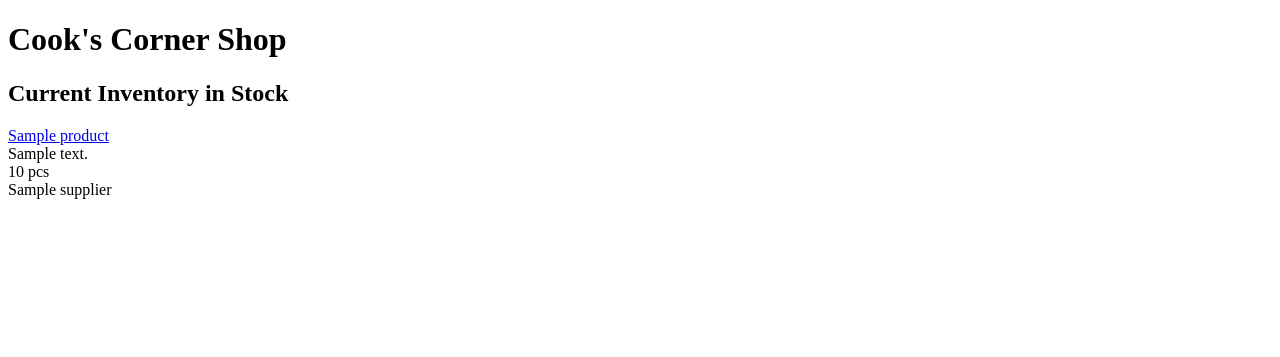
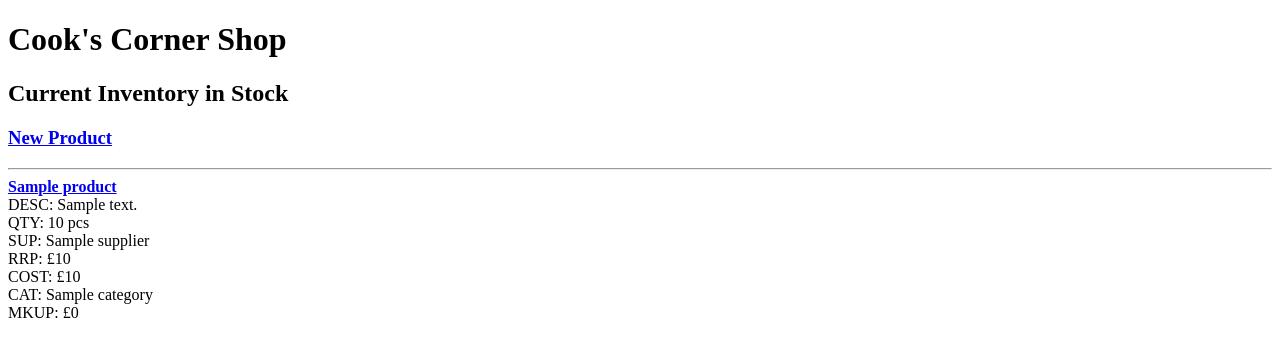
Before and after one commit to DonutsGoHere/Shop_Inventory, a Flask app: page /products in a window 1280 px wide. Shown: the part 70-427 px from the top of the page. Run offline with Flask 2, Linux system fonts and the light colour scheme; a database or web service that is not in the repository returns one stand-in record (values such as "Sample title"); some libraries are stand-ins or nearby versions.

Commit message:
update errors fixed

```diff
--- a/controllers/products_controller.py
+++ b/controllers/products_controller.py
@@ -27,7 +27,8 @@ def create_product():
   quantity = request.form['quantity']
   buy_price = request.form['buy_price']
   sell_price = request.form['sell_price']
-  product = Product(name, description, supplier, quantity, buy_price, sell_price)
+  category = request.form['category']
+  product = Product(name, description, supplier, quantity, buy_price, sell_price, category)
   product_repository.save(product)
   return redirect('/products')
 
@@ -45,7 +46,7 @@ def edit_product(id):
   return render_template('products/edit.html', product = product, all_suppliers = suppliers)
 
 
-@products_blueprint.route("/products", methods=['POST'])
+@products_blueprint.route("/products/<id>", methods=['POST'])
 def update_product(id):
   name = request.form['name']
   description = request.form['description']
@@ -53,8 +54,8 @@ def update_product(id):
   quantity = request.form['quantity']
   buy_price = request.form['buy_price']
   sell_price = request.form['sell_price']
-  product = Product(name, description, supplier, quantity, buy_price, sell_price, id)
-  print(product.supplier.name())
+  category = request.form['category']
+  product = Product(name, description, supplier, quantity, buy_price, sell_price, category, id)
   product_repository.update(product)
   return redirect('/products')
 
--- a/controllers/suppliers_controller.py
+++ b/controllers/suppliers_controller.py
@@ -48,11 +48,10 @@ def edit_supplier(id):
 
 # UPDATE
 # PUT '/suppliers/<id>'
-@suppliers_blueprint.route("/suppliers", methods=['POST'])
+@suppliers_blueprint.route("/suppliers/<id>", methods=['POST'])
 def update_supplier(id):
   name = request.form['name']
   supplier = Supplier(name, id)
-  print(supplier.supplier.name())
   supplier_repository.update(supplier)
   return redirect('/suppliers')
 
--- a/db/stock_manager.sql
+++ b/db/stock_manager.sql
@@ -13,5 +13,6 @@ CREATE TABLE products (
   quantity INT,
   buy_price INT,
   sell_price INT,
+  category VARCHAR(255),
   supplier_id INT REFERENCES suppliers(id)
 );
--- a/models/product.py
+++ b/models/product.py
@@ -1,15 +1,17 @@
 class Product():
-  def __init__(self, name, description, supplier, quantity, buy_price, sell_price, id = None):
+  def __init__(self, name, description, supplier, quantity, buy_price, sell_price, category, id = None):
     self.name = name
     self.description = description
     self.supplier = supplier
     self.quantity = quantity
     self.buy_price = buy_price
     self.sell_price = sell_price
+    self.category = category
     self.id = id
 
   def calculate_mark_up(self):
-    pass
+    mark_up = (self.sell_price) - (self.buy_price)
+    return mark_up
 
   def stock_indicator(self):
     if self.quantity >= 10:
--- a/repositories/product_repository.py
+++ b/repositories/product_repository.py
@@ -4,8 +4,8 @@ from models.product import Product
 import repositories.supplier_repository as supplier_repository
 
 def save(product):
-  sql = "INSERT INTO products (name, description, supplier_id, quantity, buy_price, sell_price) VALUES (%s, %s, %s, %s, %s, %s) RETURNING * "
-  values = [product.name, product.description, product.supplier.id, product.quantity, product.buy_price, product.sell_price]
+  sql = "INSERT INTO products (name, description, supplier_id, quantity, buy_price, sell_price, category) VALUES (%s, %s, %s, %s, %s, %s, %s) RETURNING * "
+  values = [product.name, product.description, product.supplier.id, product.quantity, product.buy_price, product.sell_price, product.category]
   results = run_sql(sql, values)
   id = results[0]['id']
   product.id = id
@@ -18,7 +18,7 @@ def select_all():
 
   for res in results:
     supplier = supplier_repository.select(res['supplier_id'])
-    product = Product(res['name'], res['description'], supplier, res['quantity'], res['buy_price'], res['sell_price'], res ['id'])
+    product = Product(res['name'], res['description'], supplier, res['quantity'], res['buy_price'], res['sell_price'], res['category'], res ['id'])
     products.append(product)
   return products
 
@@ -30,12 +30,13 @@ def select(id):
 
   if result is not None:
     supplier = supplier_repository.select(result['supplier_id'])
-    product = Product(result['name'], result['description'], supplier, result['quantity'], result['buy_price'], result['sell_price'], result['id'])
+    product = Product(result['name'], result['description'], supplier, result['quantity'], result['buy_price'], result['sell_price'], result['category'], result['id'])
   return product
 
 def update(product):
-  sql = "UPDATE products SET (name, description, supplier_id, quantity, buy_price, sell_price) = (%s, %s, %s, %s, %s, %s) WHERE id = %s"
-  values = [product.name, product.description, product.supplier.id, product.quantity, product.buy_price, product.sell_price, product.id]
+  sql = "UPDATE products SET (name, description, supplier_id, quantity, buy_price, sell_price, category) = (%s, %s, %s, %s, %s, %s, %s) WHERE id = %s"
+  values = [product.name, product.description, product.supplier.id, product.quantity, product.buy_price, product.sell_price, product.category, product.id]
+  print(values)
   run_sql(sql, values)
 
 def delete_all():
--- a/templates/base.html
+++ b/templates/base.html
@@ -21,6 +21,6 @@
     {% block content %}
     {% endblock %}
   </div>
-
+<footer></footer>
 </body>
 </html>
--- a/templates/products/index.html
+++ b/templates/products/index.html
@@ -1,18 +1,29 @@
 {% extends "base.html" %}
 {% block content %}
 <h2>Current Inventory in Stock</h2>
-
+<h3>
+<a href="/products/new">New Product</a>
+</h3>
+<hr>
 {% for product in all_products %}
   {% if product.quantity > 0 %}
     <div class="product">
       <div class="content">
-        <a href="/products/{{product.id}}">{{product.name}}</a>
+        <b><a href="/products/{{product.id}}">{{product.name}}</a></b>
         <div class="name">
-          {{product.description}}
+          DESC: {{product.description}}
           <br>
-          {{product.quantity}} pcs {{product.stock_indicator()}}
+          QTY: {{product.quantity}} pcs <b><u>{{product.stock_indicator()}}</u></b>
           <br>
-          {{product.supplier.sup_name()}}
+          SUP: {{product.supplier.sup_name()}}
+          <br>
+          RRP: £{{product.sell_price}}
+          <br>
+          COST: £{{product.buy_price}}
+          <br>
+          CAT: {{product.category}}
+          <br>
+          MKUP: £{{product.calculate_mark_up()}}
         </div>
         <div>
           <br>
--- a/templates/products/new.html
+++ b/templates/products/new.html
@@ -30,6 +30,11 @@
   </div>
 
   <div>
+    <label for="category">Category</label>
+    <input type="text" id="category" name="category" placeholder="Category" required>
+  </div>
+
+  <div>
     <label for="supplier">Supplier:</label>
     <select id="supplier" name="supplier_id">
       {% for supplier in all_suppliers %}
--- a/templates/products/show.html
+++ b/templates/products/show.html
@@ -5,13 +5,14 @@
   <p>{{product.name}}</p>
     <hr>
     <p>{{product.description}}</p>
+    <p>Category: {{product.category}}</p>
     <p>Supplied by {{product.supplier.sup_name()}}</p>
-    <p>Stock: {{product.quantity}} pcs {{product.stock_indicator()}} </p>
+    <span><p>Stock: {{product.quantity}} pcs</p> <p><b>{{product.stock_indicator()}}</b></p></span>
     <p>COST: £ {{product.buy_price}}</p>
     <p>RRP: £ {{product.sell_price}}</p>
     <p>Nutritional info:</p>
     <p>Allergens:</p>
-    <p><a href="/products/{{product.id}}/edit">Edit Product **MANAGER USE ONLY**</a></p>
+    <p><a href="/products/{{product.id}}/edit">Edit Product</a></p>
   </div>
 
 {% endblock %}
--- a/templates/suppliers/new.html
+++ b/templates/suppliers/new.html
@@ -6,9 +6,13 @@
 
   <div>
     <label for="name">Supplier Name</label>
+    <br>
     <input type="text" id="name" name="name" placeholder="Supplier Name" required autofocus>
   </div>
-
+  <div>
+    <br>
+  </div>
+  <button type="submit">Add Supplier</button>
 </form>
 
 
```
Also changed, not shown: console.py (+10 -10 lines), templates/index.html (+25 -0 lines), templates/products/edit.html (+7 -6 lines), templates/suppliers/edit.html (+11 -4 lines), templates/suppliers/index.html (+19 -7 lines).
